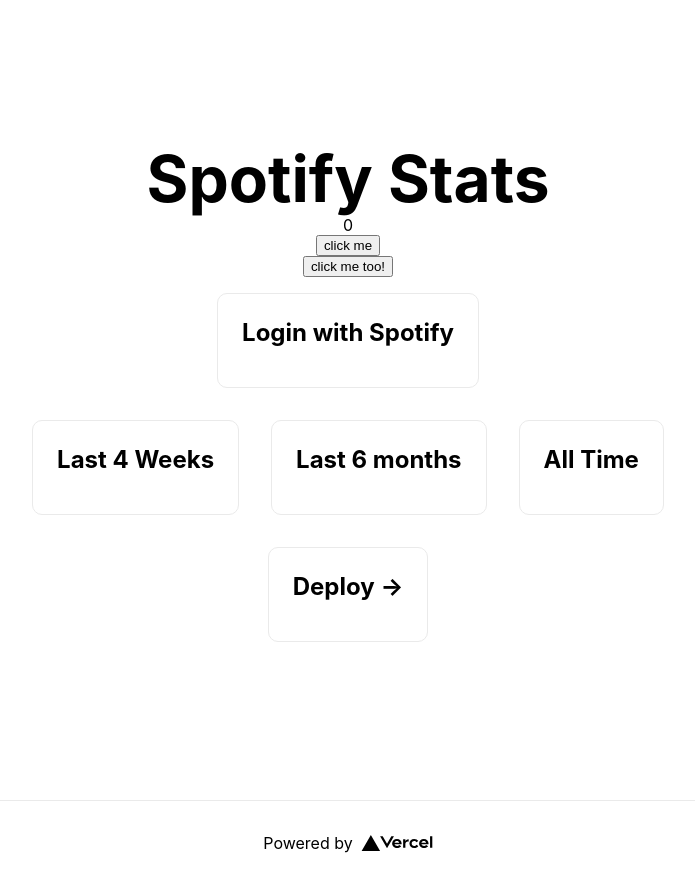
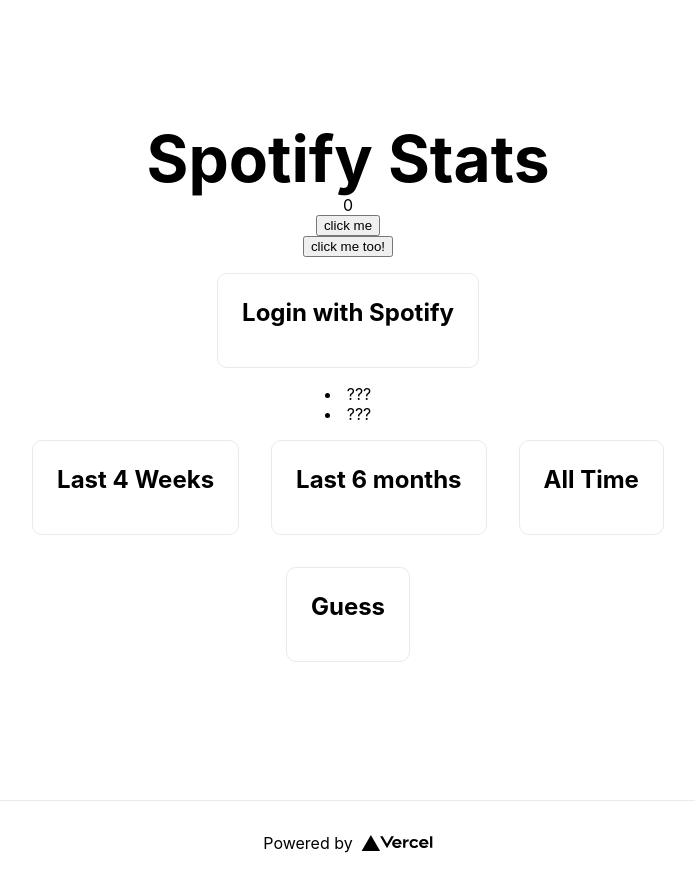
Before and after one commit to UCLA-Creative-Labs/spotify-workshop, a Next.js app: page / in a window 1280 px wide. Both pictures are taken after a click on the button "click me too!". Shown: the whole page, without its empty margins (292-987 px from the left). Built offline with nearby package versions, Linux system fonts and the light colour scheme.

Commit message:
add stuff for guessing game

```diff
--- a/pages/index.js
+++ b/pages/index.js
@@ -4,15 +4,49 @@
 import {useState, useEffect} from 'react'
 
 export default function Home() {
-
+  const [revealed, setRevealed] = useState([]);
   const [topSongs, setTopSongs] = useState([]);
   const [curGuess, setCurGuess] = useState(0);
 
-  const showTopSongs = () => {
-    return topSongs.map(song =>
-      <li key={song}>{song}</li>
+  const reset = () => {
+    setRevealed([]);
+    setTopSongs([]);
+    setCurGuess(0);
+  }
+
+  const initRandomData = () => {
+    const randomData = ['blah', 'trevrawr'];
+    const newRevealed = [];
+    const newTopSongs = [];
+
+    randomData.forEach(item => {
+        newRevealed.push(false);
+        newTopSongs.push(item);
+      }
     )
+    setRevealed(newRevealed);
+    setTopSongs(newTopSongs);
   }
+
+  const generateGuesses = () => {
+    const answer = topSongs[curGuess];
+
+
+
+  }
+
+  const reveal = () => {
+    const newRevealed = [...revealed]
+    newRevealed[curGuess] = true;
+
+    setRevealed(newRevealed);
+    setCurGuess(curGuess + 1);
+  }
+
+  const showTopSongs = topSongs.map((song, idx) =>
+    revealed[idx] ? <li key={idx}>{song}</li> : <li key={idx}>???</li>
+  );
+
   return (
     <div className={styles.container}>
       <main className={styles.main}>
@@ -23,7 +57,7 @@
         <div>{curGuess}</div>
         <button onClick={() => setCurGuess(curGuess+1)}>click me</button>
 
-        <button onClick={() => setTopSongs(['blah','trevrawr'])}>click me too!</button>
+        <button onClick={initRandomData}>click me too!</button>
 
         <div className={`${styles.card} ${styles.btn}`}>
           <h2>Login with Spotify</h2>
@@ -45,9 +79,12 @@
           <div className={`${styles.card} ${styles.btn}`}>
             <h2>All Time</h2>
           </div>
+        </div>
 
-          <div className={`${styles.card} ${styles.btn}`}>
-            <h2>Deploy &rarr;</h2>
+        <div className={styles.grid}>
+
+          <div onClick={reveal} className={`${styles.card} ${styles.btn}`}>
+            <h2>Guess</h2>
           </div>
         </div>
       </main>
```
